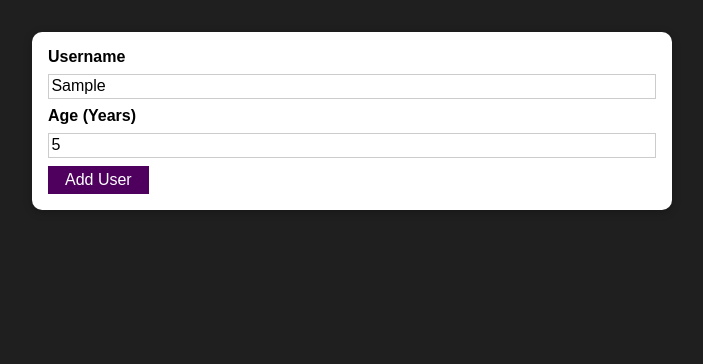
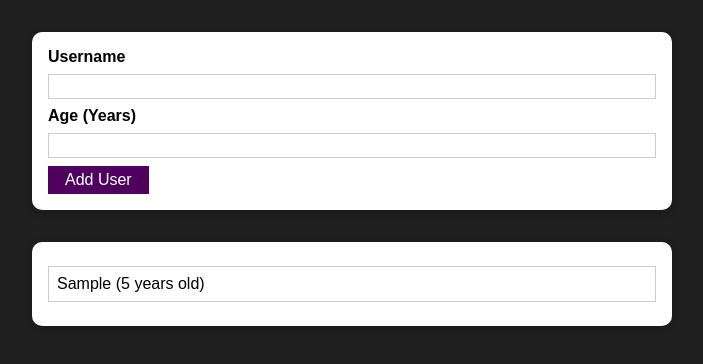
Before and after one commit to SahuAyush05/Basic_React, a React (Create React App) app: page / in a window 1280 px wide. Both pictures are taken after typing "Sample", "5" into the empty fields and a click on the button "Add User". Shown: the top 364 px of the page, without its empty margins (288-991 px from the left). Built offline with nearby package versions, Linux system fonts and the light colour scheme.

Commit message:
Adding_List

```diff
--- a/src/App.js
+++ b/src/App.js
@@ -1,12 +1,21 @@
-import React from 'react';
-import AddUser from './components/Users/AddUser';
-
+import React, { useState } from "react";
+import AddUser from "./components/Users/AddUser";
+import UserList from "./components/Users/UsersList";
 
 function App() {
+  const [userList, setUserList] = useState([]);
+  const addUserHandler = (uName, uAge) => {
+    setUserList((prevUsersList) => {
+      return [
+        ...prevUsersList,
+        { name: uName, age: uAge, id: Math.random().toString() },
+      ];
+    });
+  };
   return (
     <div>
-
-      <AddUser></AddUser>
+      <AddUser onAddUser={addUserHandler}></AddUser>
+      <UserList users={userList}></UserList>
     </div>
   );
 }
--- a/src/components/Users/AddUser.js
+++ b/src/components/Users/AddUser.js
@@ -1,31 +1,50 @@
-import React,{useState} from 'react';
+import React, { useState } from "react";
 
-import Card from '../UI/Card';
-import Button from '../UI/Button';
-import classes from './AddUser.module.css';
+import Card from "../UI/Card";
+import Button from "../UI/Button";
+import classes from "./AddUser.module.css";
 
 const AddUser = (props) => {
-    const [enteredUserName,SetenteredUserName]=useState('');
-    const [enteredAge,SetenteredAge]=useState('');
+  const [enteredUserName, SetenteredUserName] = useState("");
+  const [enteredAge, SetenteredAge] = useState("");
   const addUserHandler = (event) => {
     event.preventDefault();
-    console.log(enteredUserName,enteredAge);
+    if (enteredUserName.trim().length === 0 || enteredAge.trim().length === 0)
+      return;
+
+    if (enteredAge < 1) {
+      return;
+    }
+
+    props.onAddUser(enteredUserName,enteredAge);
+    SetenteredUserName("");
+    SetenteredAge("");
   };
 
-  const usernameChangeHandler=(event)=>{
-     SetenteredUserName(event.target.value);
-  }
-  const ageChangeHandler=(event)=>{
+  const usernameChangeHandler = (event) => {
+    SetenteredUserName(event.target.value);
+  };
+  const ageChangeHandler = (event) => {
     SetenteredAge(event.target.value);
- }
+  };
 
   return (
     <Card className={classes.input}>
       <form onSubmit={addUserHandler}>
         <label htmlFor="username">Username</label>
-        <input id="username" type="text"  onChange={usernameChangeHandler}/>
+        <input
+          id="username"
+          type="text"
+          value={enteredUserName}
+          onChange={usernameChangeHandler}
+        />
         <label htmlFor="age">Age (Years)</label>
-        <input id="age" type="number" onChange={ageChangeHandler}/>
+        <input
+          id="age"
+          type="number"
+          value={enteredAge}
+          onChange={ageChangeHandler}
+        />
         <Button type="submit">Add User</Button>
       </form>
     </Card>
--- /dev/null
+++ b/src/components/Users/UserList.module.css
@@ -0,0 +1,16 @@
+.users {
+    margin: 2rem auto;
+    width: 90%;
+    max-width: 40rem;
+  }
+
+  .users ul {
+    list-style: none;
+    padding: 1rem;
+  }
+
+  .users li {
+    border: 1px solid #ccc;
+    margin: 0.5rem 0;
+    padding: 0.5rem;
+  }
--- /dev/null
+++ b/src/components/Users/UsersList.js
@@ -0,0 +1,19 @@
+import React from "react";
+import Card from "../UI/Card";
+import classes from'./UserList.module.css';
+
+const UserList = (props) => {
+  return (
+    <Card className={classes.users}>
+      <ul>
+        {props.users.map((user) => (
+          <li key={user.id}>
+            {user.name} ({user.age} years old)
+          </li>
+        ))}
+      </ul>
+    </Card>
+  );
+};
+
+export default UserList;
```
